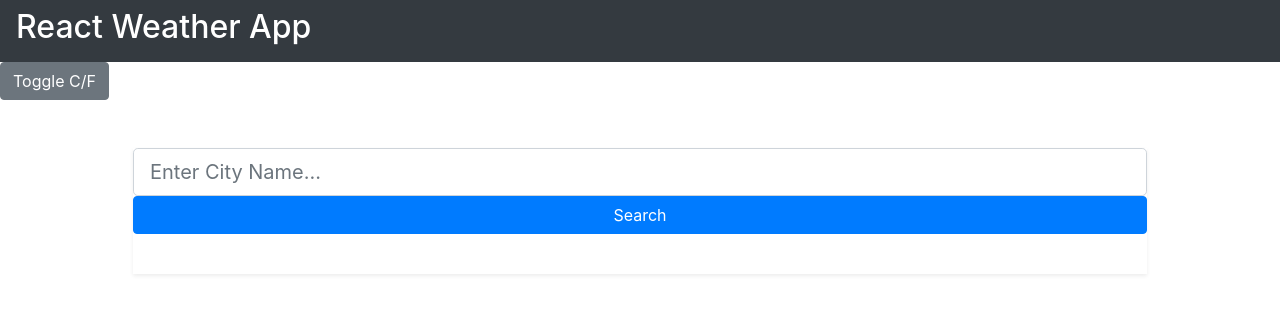
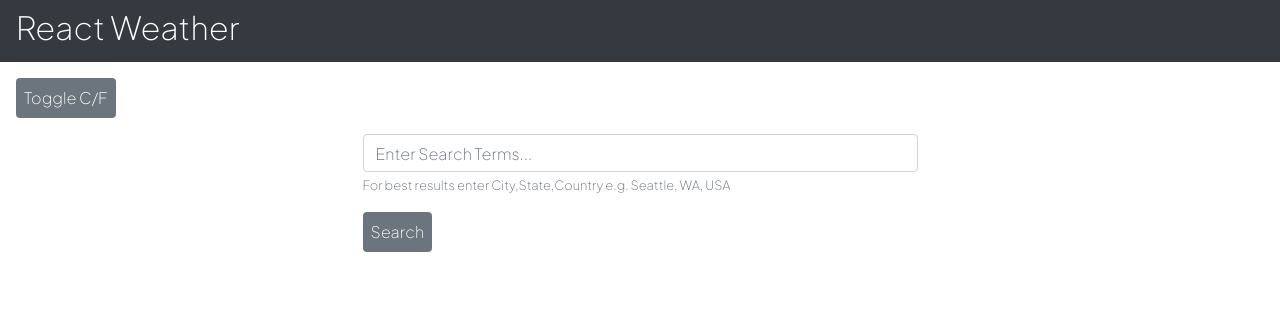
Before and after one commit to marpin94/React-Weather, a React (Create React App) app in the folder client/: page / in a window 1280 px wide. Shown: the top 314 px of the page. Built offline with nearby package versions, Linux system fonts and the light colour scheme; no server answers.

Commit message:
updating stlyes, fixed icon bug

```diff
--- a/client/public/index.html
+++ b/client/public/index.html
@@ -10,6 +10,9 @@
     integrity="sha256-mmgLkCYLUQbXn0B1SRqzHar6dCnv9oZFPEC1g1cwlkk="
     crossorigin="anonymous"
   />
+    <link rel="preconnect" href="https://fonts.googleapis.com">
+  <link rel="preconnect" href="https://fonts.gstatic.com" crossorigin>
+  <link href="https://fonts.googleapis.com/css2?family=Plus+Jakarta+Sans:wght@200&display=swap" rel="stylesheet">
     <meta name="viewport" content="width=device-width, initial-scale=1" />
     <meta name="theme-color" content="#000000" />
     <meta
--- a/client/src/App.js
+++ b/client/src/App.js
@@ -1,30 +1,29 @@
-import React, { useContext, useEffect, useReducer, useState } from 'react'
+import React, {useState } from 'react'
 import 'bootstrap/dist/css/bootstrap.min.css'
 import { SearchBar } from './components/SearchBar'
 import {Nav} from './components/Nav'
 
-
+import styles from './styles/Home.module.css'
+import './style.css'
 
 
 const App = () => {
 
   const [faren, setFaren] = useState(false)
+
   const handleClick = (e) => {
     e.preventDefault()
     setFaren(!faren)
-}
+  }
 
   return(
-  <div>
-
-    <Nav />
-    <button type="button" className="btn btn-secondary d-flex align-self-end" onClick={handleClick} > Toggle C/F </button>
-    <div className='container'>
-      <SearchBar faren={faren}/>
-
+    <div className={styles.container}>
+      <Nav />
+      <button type="button" className={styles.farenBtn} onClick={handleClick} > Toggle C/F </button>
+      <div className='container'>
+        <SearchBar faren={faren}/>
+      </div>
     </div>
-
-  </div>
   )
 }
 export default App
--- a/client/src/components/Nav.js
+++ b/client/src/components/Nav.js
@@ -3,8 +3,7 @@ import React from 'react'
 export const Nav = () => {
     return (
         <div className='navbar navbar-dark bg-dark '>
-            <h2 className='text-white'>React Weather App</h2>
-
+            <h2 className='text-white'>React Weather</h2>
         </div>
     )
 }
--- a/client/src/components/SearchBar.js
+++ b/client/src/components/SearchBar.js
@@ -1,25 +1,18 @@
 // import { Dropdown } from 'bootstrap'
-import React, { useEffect, useState } from 'react'
+import React, { useState } from 'react'
+import { WeatherCards } from './WeatherCards'
 
-
-import { WeatherCards } from './WeatherCards'
+import styles from '../styles/SearchBar.module.css'
 
 
 export const SearchBar = ({faren}) => {
 
     const [city, setCity] = useState('')
+
     const [searchResults, setSearchResults] = useState([])
     const [load, setLoad] = useState(false)
-    const [option, setOption] = useState('Current Weather')
 
-
-
-
-    const key = process.env.REACT_APP_API_KEY
-
-
-
-
+    const key = '19dd6ea500b04a5dae7d1cff72e8e417'
 
     async function handleSubmit(e){
         e.preventDefault()
@@ -38,9 +31,7 @@ export const SearchBar = ({faren}) => {
           console.log(error)
         })
 
-
-
-        if (apiData == undefined) {
+        if (apiData === undefined) {
             setCity('')
             return(
                 alert('City Not Found, Please Try Again')
@@ -56,7 +47,6 @@ export const SearchBar = ({faren}) => {
                 country: apiData.data[0].country_code
             })
 
-
         }
             setLoad(true)
             setCity('')
@@ -67,14 +57,24 @@ export const SearchBar = ({faren}) => {
 
 
     return (
-    <div className='shadow-sm d-flex flex-column justify-content-center  m-5'>
-
-        <form className='form-group'>
-            <input className='form-control form-control-lg'type='text' placeholder='Enter City Name...' value={city} onChange={(e)=>setCity(e.target.value) } />
-            <button className='btn btn-primary btn-block'onClick = {handleSubmit}>Search</button>
-
+    <div className={styles.container}>
+        <form autoComplete='off'>
+            <div className='form-group'>
+                <input
+                    type='text'
+                    className='form-control'
+                    placeholder='Enter Search Terms...'
+                    id='cityInput'
+                    value={city}
+                    onChange={(e)=>setCity(e.target.value) }
+                    />
+                <small id="passwordHelpBlock" class="form-text text-muted">
+                For best results enter City,State,Country e.g. Seattle, WA, USA
+                </small>
+            </div>
+            <button className={styles.searchBtn} onClick = {handleSubmit}>Search</button>
         </form>
-        <div className=''>
+        <div>
             {load && <WeatherCards
             temp={searchResults.temp}
             city={searchResults.city}
@@ -82,11 +82,7 @@ export const SearchBar = ({faren}) => {
             state = {searchResults.state}
             country = {searchResults.country}
             faren={faren} />}
-
             <br/>
-
-
-
         </div>
     </div>
     )
--- a/client/src/components/WeatherCards.js
+++ b/client/src/components/WeatherCards.js
@@ -1,6 +1,8 @@
 import React, { useEffect, useState} from 'react'
 import 'bootstrap/dist/css/bootstrap.min.css'
 import { WeatherImg } from './WeatherImg';
+
+import styles from '../styles/WeatherCard.module.css'
 
 
 
@@ -14,6 +16,7 @@ export const WeatherCards = ({temp, city, description, state, country, faren}) =
 
     let weatherImgObj = {
         clouds: 'CLOUDY',
+        haze: 'CLOUDY',
         clear: 'CLEAR_DAY',
         snow: 'SNOW',
         rain: 'RAIN'
@@ -43,25 +46,18 @@ export const WeatherCards = ({temp, city, description, state, country, faren}) =
 
     return (
         <>
-                <h2 className='text-center'> Current Weather </h2>
-        <br/>
-        <div className=' shadow card text-center text-primary border border-info'>
-
-        <div className = 'card-img d-flex align-self-start mr-3'> {weatherKey && <WeatherImg icon={weatherKey}/>}  </div>
-
-            <div className='card-img-overlay'>
-                {city && <h2>{city}{country =='US'? `,${state}`:''}</h2>}
+            <h2 className='text-center'> Current Weather </h2>
+            <hr/>
+            <div className='shadow card text-center border border-info'>
+            <div className={styles.weatherIcon}> {weatherKey && <WeatherImg icon={weatherKey}/>}  </div>
+                <div className='card-body'>
+                    {city && <h2 className='card-title'>{city}{country === 'US'? `,${state}`:''}</h2>}
+                    {country && <h4 className='card-text'>{country}</h4>}
+                    {temp && <p className='card-text'>Temperature: {faren? `${temp_f} F`:`${temp} C`}</p>}
+                    {description && <p className='card-text'> {description} </p>}
+                </div>
 
             </div>
-
-            <div className='card-text'>
-                {country && country=='US'? '':<h2 className='card-header'>{country}</h2>}
-                {temp && <h4>Temperature: {faren? `${temp_f} F`:`${temp} C`}</h4>}
-                {description && <p> {description} </p>}
-
-            </div>
-
-        </div>
         </>
     )
 }
--- a/client/src/index.js
+++ b/client/src/index.js
@@ -1,4 +1,4 @@
-import React, {Component} from 'react';
+import React from 'react';
 import ReactDOM from 'react-dom';
 
 import App from './App'
--- /dev/null
+++ b/client/src/style.css
@@ -0,0 +1,3 @@
+* {
+font-family: 'Plus Jakarta Sans', sans-serif;
+}
--- /dev/null
+++ b/client/src/styles/Home.module.css
@@ -0,0 +1,15 @@
+
+.farenBtn {
+    margin: 16px;
+    padding: 8px;
+    border-radius: 4px;
+    transition: 1.5s;
+    border: none;
+    background-color:#6c757d;
+    color: white;
+}
+
+.farenBtn:hover {
+    transform: scale(1.05);
+    box-shadow: 2px 2px 16px #007bff;
+}
--- /dev/null
+++ b/client/src/styles/SearchBar.module.css
@@ -0,0 +1,18 @@
+.container{
+    width: 50%;
+    margin: 0 auto;
+}
+
+.searchBtn {
+    padding: 8px;
+    border-radius: 4px;
+    transition: 1.5s;
+    border: none;
+    background-color:#6c757d;
+    color: white;
+}
+
+.searchBtn:hover {
+    transform: scale(1.05);
+    box-shadow: 2px 2px 16px #007bff;
+}
--- /dev/null
+++ b/client/src/styles/WeatherCard.module.css
@@ -0,0 +1,3 @@
+.weatherIcon {
+    margin-top: 8px;
+}
```
Also changed, not shown: 1 other file (tests, documents, lock files or other folders).
